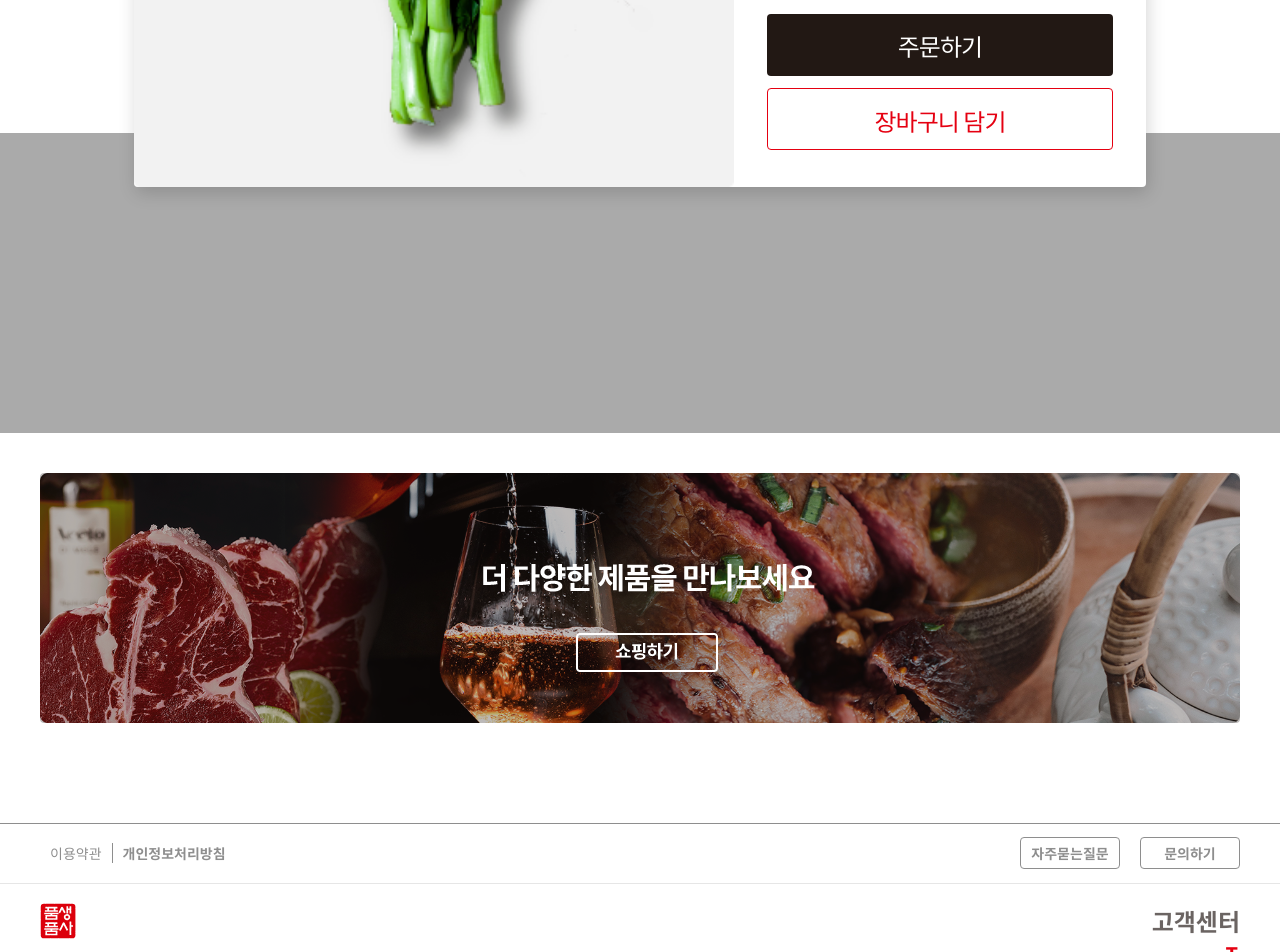
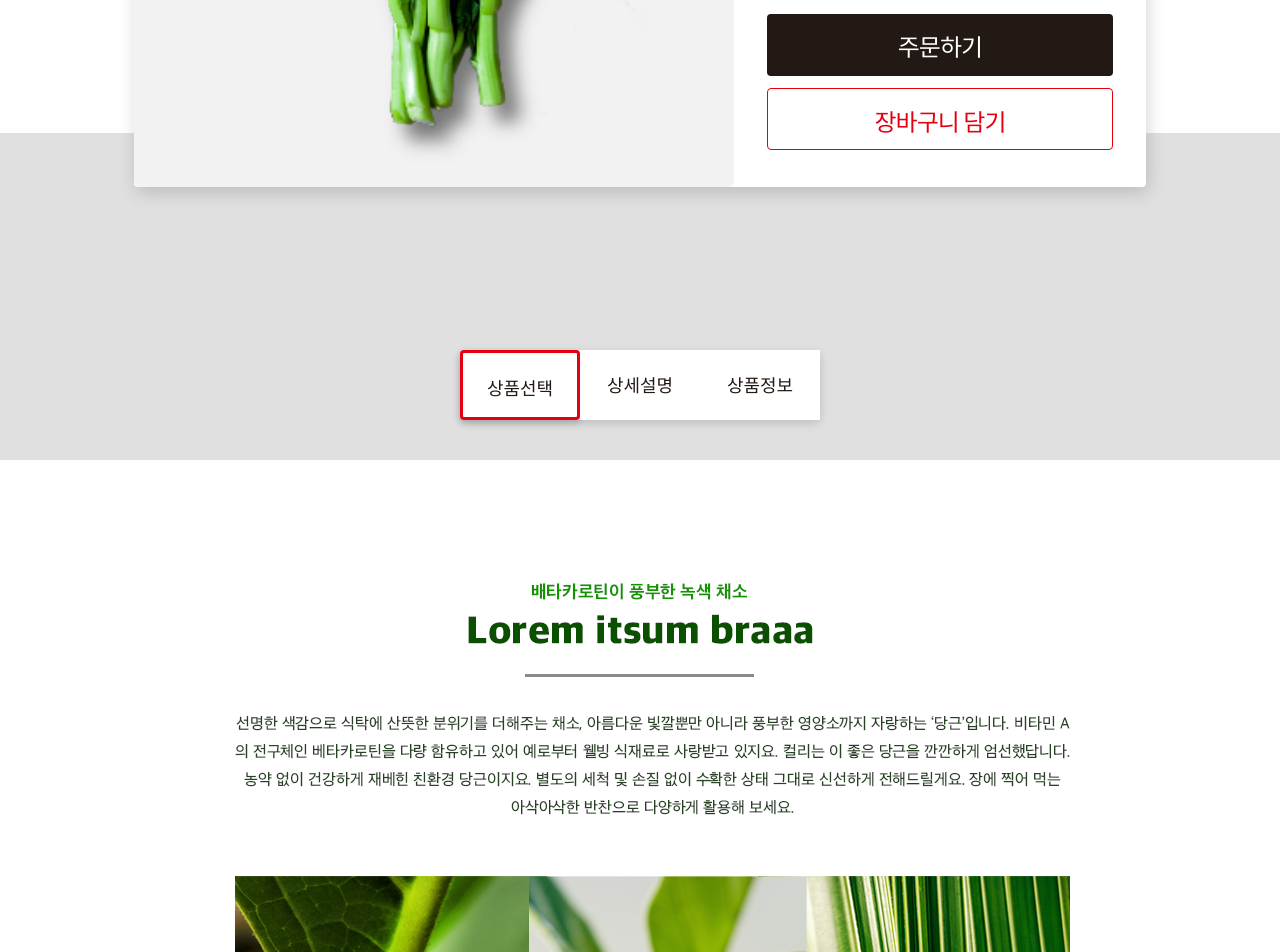
Before and after one commit to jsy3437/psps-client, a React (Create React App) app: page /detail/1 in a window 1280 px wide. Shown: the part 620-1572 px from the top of the page. Built offline with nearby package versions, Linux system fonts and the light colour scheme.

Commit message:
psps-상세보기페이지 스타일링

```diff
--- a/src/components/OrderBox.js
+++ b/src/components/OrderBox.js
@@ -6,11 +6,16 @@ import Plus from '../images/count-plus.svg';
 import Minus from '../images/count-minus.svg';
 
 const OrderBox = () => {
+	const [option, setOption] = useState('옵션선택');
 	const [openOption, setOpenOption] = useState(false);
+	const optionController = (e) => {
+		setOption(e.target.innerText);
+		setOpenOption(false);
+	};
 	const openOptionController = () => {
 		setOpenOption(!openOption);
 	};
-	const optionArr = useState(['2봉지', '3봉지', '4봉지', '5봉지']);
+	const optionArr = ['2봉지', '3봉지', '4봉지', '5봉지'];
 
 	const [count, setCount] = useState(1);
 	const increaseCount = () => {
@@ -22,6 +27,8 @@ const OrderBox = () => {
 			setCount(count - 1);
 		}
 	};
+
+	console.log('option', option);
 
 	const [price, setPrice] = useState(3000);
 
@@ -39,7 +46,7 @@ const OrderBox = () => {
 						<RightPrice>{`${price * count}원`}</RightPrice>
 						{!openOption ? (
 							<RightOptionBox option>
-								옵션이름
+								{option}
 								<RightOptionTitle>옵션</RightOptionTitle>
 								<RightButton option onClick={openOptionController}>
 									<RightButtonImg src={AngleDown} />
@@ -48,7 +55,11 @@ const OrderBox = () => {
 						) : (
 							<RightOptionListBox>
 								{optionArr.map((el, idx) => (
-									<RightOptionList key={idx}>{el}</RightOptionList>
+									<RightOptionList
+										key={idx}
+										onClick={optionController}>
+										{el}
+									</RightOptionList>
 								))}
 							</RightOptionListBox>
 						)}
@@ -138,11 +149,13 @@ const RightOptionListBox = styled.ul`
 	height: 18.6rem;
 	display: flex;
 	flex-direction: column;
-	background: #ffffff 0% 0% no-repeat padding-box;
+	background: #ffffff;
 	box-shadow: 2px 6px 10px #00000029;
 	border: 1px solid #c6c6c6;
 	border-radius: 4px;
+	overflow-y: scroll;
 	z-index: 10;
+	/* border: 1px solid blue; */
 	/* 리스트 갯수에 따라 */
 `;
 const RightOptionList = styled.li`
@@ -172,11 +185,9 @@ const RightOptionBox = styled.div`
 	border: 1px solid #c6c6c6;
 	border-radius: 4px;
 	text-align: center;
-	${(props) => props.option && `position:absolute; top:15.3rem; `}
+	${(props) => props.option && `position:absolute; top:15.3rem;  `}
 	${(props) => props.option && `margin-top:2rem;`}
-	${(props) =>
-		props.count &&
-		`margin-top:2.2rem; margin-top:10.4rem;`} /* 리스트 갯수에 따라  */
+	${(props) => props.count && `margin-top:10.4rem;`}
 `;
 const RightOptionTitle = styled.p`
 	width: 3.2rem;
@@ -208,12 +219,12 @@ const RightButtonImg = styled.img`
 `;
 const UnitPriceBox = styled.div`
 	margin-top: 0.8rem;
-	margin-bottom:2rem;
+	margin-bottom: 2rem;
 	width: 100%;
 	height: 2.6rem;
 	line-height: 2.6rem;
 	display: flex;
-	justify-content: space-between;\
+	justify-content: space-between;
 `;
 const UnitPriceLeft = styled.p`
 	font-size: 1.8rem;
--- /dev/null
+++ b/src/components/ProductDetail.js
@@ -0,0 +1,85 @@
+import React, { useState } from 'react';
+import styled from 'styled-components';
+import Guide from '../images/detail_guide.png';
+
+const ProductDetail = () => {
+	const arr = ['상품선택', '상세설명', '상품정보'];
+	const [currentView, setCurrentView] = useState('상품선택');
+
+	return (
+		<ProductDetailWrap>
+			<ProductDetailHead>
+				<Controller>
+					{arr.map((el, idx) => (
+						<Switch key={idx} active={currentView === el}>
+							{el}
+						</Switch>
+					))}
+				</Controller>
+			</ProductDetailHead>
+			<ProductDetailBody>
+				<DetailImg src={Guide} />
+				<GrayBackground />
+			</ProductDetailBody>
+		</ProductDetailWrap>
+	);
+};
+
+export default ProductDetail;
+
+const ProductDetailWrap = styled.div`
+	width: 192rem;
+	z-index: -5;
+`;
+const ProductDetailHead = styled.div`
+	width: 192rem;
+	height: 32.7rem;
+	display: flex;
+	justify-content: center;
+	background-color: #e0e0e0;
+	position: relative;
+`;
+const Controller = styled.ul`
+	width: 36rem;
+	height: 7rem;
+	display: flex;
+	position: absolute;
+	bottom: 3rem;
+	background: #ffffff 0% 0% no-repeat padding-box;
+	box-shadow: 0px 3px 10px #00000029;
+	border-radius: 4px;
+`;
+const Switch = styled.li`
+	width: 12rem;
+	height: 7rem;
+	line-height: 7rem;
+	text-align: center;
+	font-size: 1.8rem;
+	font-family: 'kr-r';
+	color: #221814;
+	background-color: #fff;
+	${(props) =>
+		props.active &&
+		`border: 3px solid #E50011;
+		box-shadow: 0px 3px 6px #00000029;
+		border-radius: 4px;`}
+`;
+const ProductDetailBody = styled.div`
+	width: 192rem;
+	display: flex;
+	justify-content: center;
+	position: relative;
+	margin-bottom: 7.5rem;
+`;
+const DetailImg = styled.img``;
+
+const GrayBackground = styled.div`
+	width: 192rem;
+	height: 32.7rem;
+	display: flex;
+	justify-content: center;
+	background-color: #e0e0e0;
+	position: absolute;
+	bottom: 0;
+	z-index: -5;
+`;
--- /dev/null
+++ b/src/components/ProductInfoTable.js
@@ -0,0 +1,143 @@
+import React from 'react';
+import styled from 'styled-components';
+
+const ProductInfoTable = () => {
+	const productInfoArr = [
+		'품목명',
+		'초신선 돼지 삼겹살',
+		'이력관리대상',
+		'축산물 유무이력 관리대상, 이력번호는 제품에 별도 표기',
+		'내용량/중량',
+		'600g(실중량은 제품에 별도 표기)',
+		'보관방법',
+		'2~10°C 냉장보관',
+		'원산지',
+		'국내산',
+		'소비자 안전을 위한\n주의사항',
+		'부정 불량식품 신고:국번없이 1399',
+		'유통기한',
+		'제품에 별도 표기',
+		'소비자상담 전화',
+		'1800-0658',
+	];
+	const deliveryInfoArr = [
+		'배송방법',
+		'신선/냉장/냉동',
+		'배송사',
+		'CJ대한통운',
+		'배송비',
+		'무료배송∙도서산간 추가 배송비 - 제주, 도서산간 지역:',
+		'묶음배송 여부',
+		'가능',
+	];
+	const supplyInfoArr = [
+		'상호/대표자',
+		'플라이삼육오(주)/강석봉',
+		'사업자번호',
+		'139-81-46152',
+		'e-mail',
+		'abx@gmail.com',
+		'연락처',
+		'010-1234-1234',
+		'사업장 소재지',
+		'서울특별시 강서구 공항대로 213 3층 302-12호',
+	];
+	const refundInfoArr = [
+		'- 신선식품이기 때문에 단순 소비자 단순 변심으로 인한 개인적인 사유로는 교환 및 환불이 불가합니다.',
+		' - 상품의 변질, 이물질 발견, 아이스박스 및 아이스팩이 파손되어 배송될 경우 고객센터(1234-1234)로 전화주시면 바로 교환/환불 해드리겠습니다. ',
+		'- 고객센터 운영시간은 평일 오전 9시부터 오후 6시까지 입니다. (점심시간 : 오전 12시부터 오후 1시)',
+	];
+
+	return (
+		<InfoTableWrap>
+			<Item>
+				<InfoTitle>상품 정보</InfoTitle>
+				<InfoTable>
+					{productInfoArr.map((el, idx) => (
+						<InfoList key={idx}>{el}</InfoList>
+					))}
+				</InfoTable>
+			</Item>
+			<Item>
+				<InfoTitle>배송 정보</InfoTitle>
+				<InfoTable>
+					{deliveryInfoArr.map((el, idx) => (
+						<InfoList key={idx}>{el}</InfoList>
+					))}
+				</InfoTable>
+			</Item>
+			<Item>
+				<InfoTitle>공급업체 정보</InfoTitle>
+				<InfoTable>
+					{supplyInfoArr.map((el, idx) => (
+						<InfoList key={idx}>{el}</InfoList>
+					))}
+				</InfoTable>
+			</Item>
+			<Item>
+				<InfoTitle>교환/환불 안내</InfoTitle>
+				<InfoTextBox>
+					{refundInfoArr.map((el, idx) => (
+						<InfoText key={idx}>{el}</InfoText>
+					))}
+				</InfoTextBox>
+			</Item>
+		</InfoTableWrap>
+	);
+};
+
+export default ProductInfoTable;
+
+const InfoTableWrap = styled.div`
+	width: 192rem;
+	margin-bottom: 7.75rem;
+	display: flex;
+	flex-direction: column;
+	align-items: center;
+`;
+const Item = styled.div``;
+const InfoTitle = styled.p`
+	height: 4rem;
+	line-height: 4rem;
+	font-size: 2.8rem;
+	font-family: 'kr-b';
+	color: #000000;
+`;
+const InfoTable = styled.ul`
+	margin-bottom: 4.6rem;
+	width: 120rem;
+	border: 1px solid #e0e0e0;
+	display: grid;
+	grid-template-columns: repeat(4, 1fr);
+`;
+const InfoList = styled.li`
+	width: 18rem;
+	height: 7.4rem;
+	line-height: 7.4rem;
+	font-size: 1.8rem;
+	font-family: 'kr-r';
+	color: #6b6462;
+	padding-left: 2rem;
+	white-space: pre-wrap;
+	/* border-top: 1px solid #e0e0e0;
+	border-bottom: 1px solid #e0e0e0; */
+	background: #f8f8f8 0% 0% no-repeat padding-box;
+	&:nth-child(2n) {
+		width: 42rem;
+		background-color: #fff;
+	}
+	&:nth-last-child(1) {
+		/* border-top: 1px solid #e0e0e0; */
+	}
+`;
+const InfoTextBox = styled.div`
+	margin: 1.15rem 0;
+	padding: 3.05rem 0;
+	border-top: 1px solid #e0e0e0;
+	border-bottom: 1px solid #e0e0e0;
+`;
+const InfoText = styled.p`
+	font-size: 2rem;
+	font-family: 'kr-r';
+	color: #6b6462;
+`;
--- a/src/pages/ProductDetailPage.js
+++ b/src/pages/ProductDetailPage.js
@@ -1,18 +1,16 @@
 import React from 'react';
+import OrderBox from '../components/OrderBox';
+import ProductDetail from '../components/ProductDetail';
+import ProductInfoTable from '../components/ProductInfoTable';
+import Induce from '../components/Induce';
 import Footer from '../components/Footer';
-import Induce from '../components/Induce';
-import OrderBox from '../components/OrderBox';
 
 const ProductDetailPage = () => {
 	return (
 		<div id='container'>
 			<OrderBox />
-			<div
-				style={{
-					backgroundColor: '#aaa',
-					width: '100%',
-					height: '300px',
-				}}></div>
+			<ProductDetail />
+			<ProductInfoTable />
 			<Induce />
 			<Footer />
 		</div>
```
Also changed, not shown: src/images/detail_guide.png (added), 1 other file (tests, documents, lock files or other folders).
